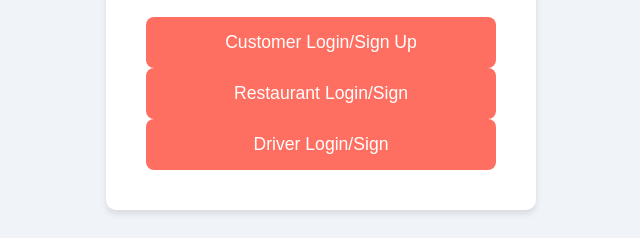
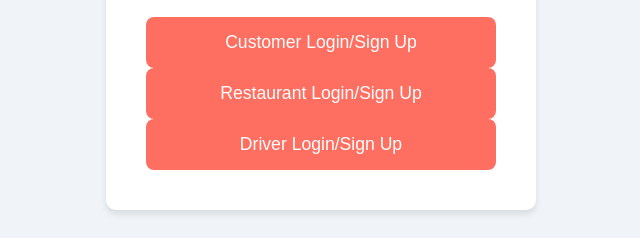
Before and after one commit to projectcode0/project, a plain HTML site: page login.html in a window 1280 px wide. Shown: the part 348-586 px from the top of the page, 319-959 px from the left. Drawn offline with Linux system fonts and the light colour scheme.

Commit message:
Update login.html

```diff
--- a/login.html
+++ b/login.html
@@ -12,8 +12,8 @@
 
     <div class="login-options">
       <button class="role-button" onclick="window.location.href='customer-login.html'">Customer Login/Sign Up</button> <!-- Redirect to customer login -->
-      <button class="role-button" onclick="window.location.href='restaurant-login.html'">Restaurant Login/Sign</button> <!-- Redirect to restaurant login -->
-      <button class="role-button" onclick="window.location.href='driver-login.html'">Driver Login/Sign</button> <!-- Redirect to driver login -->
+      <button class="role-button" onclick="window.location.href='restaurant-login.html'">Restaurant Login/Sign Up</button> <!-- Redirect to restaurant login -->
+      <button class="role-button" onclick="window.location.href='driver-login.html'">Driver Login/Sign Up</button> <!-- Redirect to driver login -->
     </div>
   </div>
 
```
